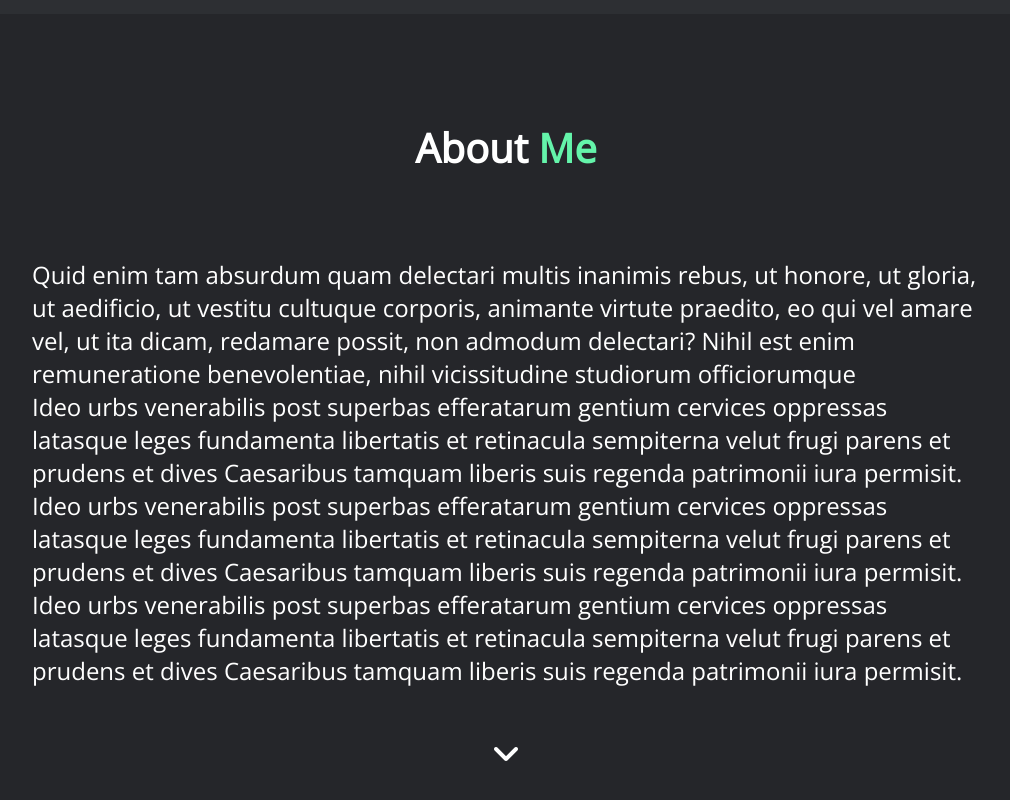
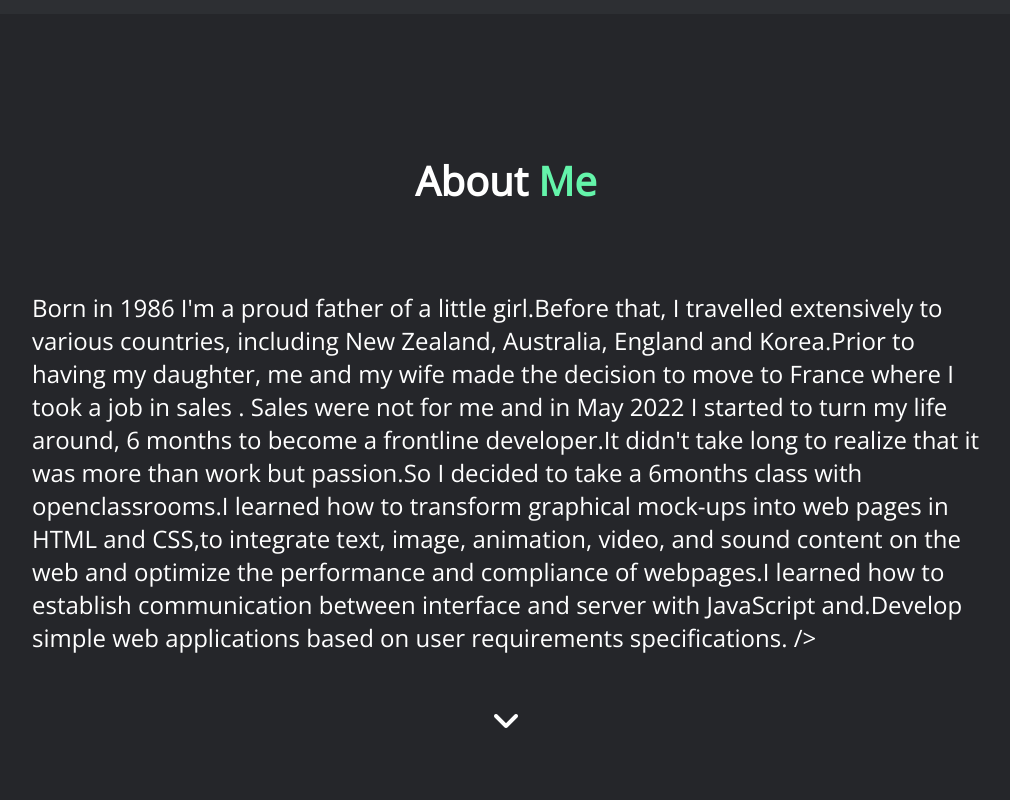
Before and after one commit to JUJUdev1/Portfolio-First-Project-, a plain HTML site: page index.html in a window 1280 px wide. Shown: the part 786-1586 px from the top of the page, without its empty margins (134-1144 px from the left). Drawn offline with nearby package versions, Linux system fonts and the light colour scheme.

Commit message:
Update index.html

```diff
--- a/index.html
+++ b/index.html
@@ -71,24 +71,9 @@
     <section id="about-me">
       <div class="about-me-container">
         <h1 class="about-me-title">About <span>Me</span></h1>
-        <p class="about-me-text" data-aos="fade-up-right">
-          Quid enim tam absurdum quam delectari multis inanimis rebus, ut
-          honore, ut gloria, ut aedificio, ut vestitu cultuque corporis,
-          animante virtute praedito, eo qui vel amare vel, ut ita dicam,
-          redamare possit, non admodum delectari? Nihil est enim remuneratione
-          benevolentiae, nihil vicissitudine studiorum officiorumque <br />
-          Ideo urbs venerabilis post superbas efferatarum gentium cervices
-          oppressas latasque leges fundamenta libertatis et retinacula
-          sempiterna velut frugi parens et prudens et dives Caesaribus tamquam
-          liberis suis regenda patrimonii iura permisit. <br />
-          Ideo urbs venerabilis post superbas efferatarum gentium cervices
-          oppressas latasque leges fundamenta libertatis et retinacula
-          sempiterna velut frugi parens et prudens et dives Caesaribus tamquam
-          liberis suis regenda patrimonii iura permisit. <br />
-          Ideo urbs venerabilis post superbas efferatarum gentium cervices
-          oppressas latasque leges fundamenta libertatis et retinacula
-          sempiterna velut frugi parens et prudens et dives Caesaribus tamquam
-          liberis suis regenda patrimonii iura permisit. <br />
+        <p class="about-me-text" data-aos="fade-up-right">Born in 1986 I'm a proud father of a little girl.Before that, I travelled extensively to various countries, including New Zealand, Australia, England and Korea.Prior to having my daughter, me and my wife made the decision to move to France where I took a job in sales .
+Sales were not for me and in May 2022 I started to turn my life around, 6 months to become a frontline developer.It didn't take long to realize that it was more than work but passion.So I decided to take a 6months class with openclassrooms.I learned how to transform graphical mock-ups into web pages in HTML and CSS,to integrate text, image, animation, video, and sound content on the web and
+optimize the performance and compliance of webpages.I learned how to establish communication between interface and server with JavaScript and.Develop simple web applications based on user requirements specifications. />
         </p>
       </div>
       <a href="#my-skills"><i class="fa-solid fa-angle-down"></i></a>
```
